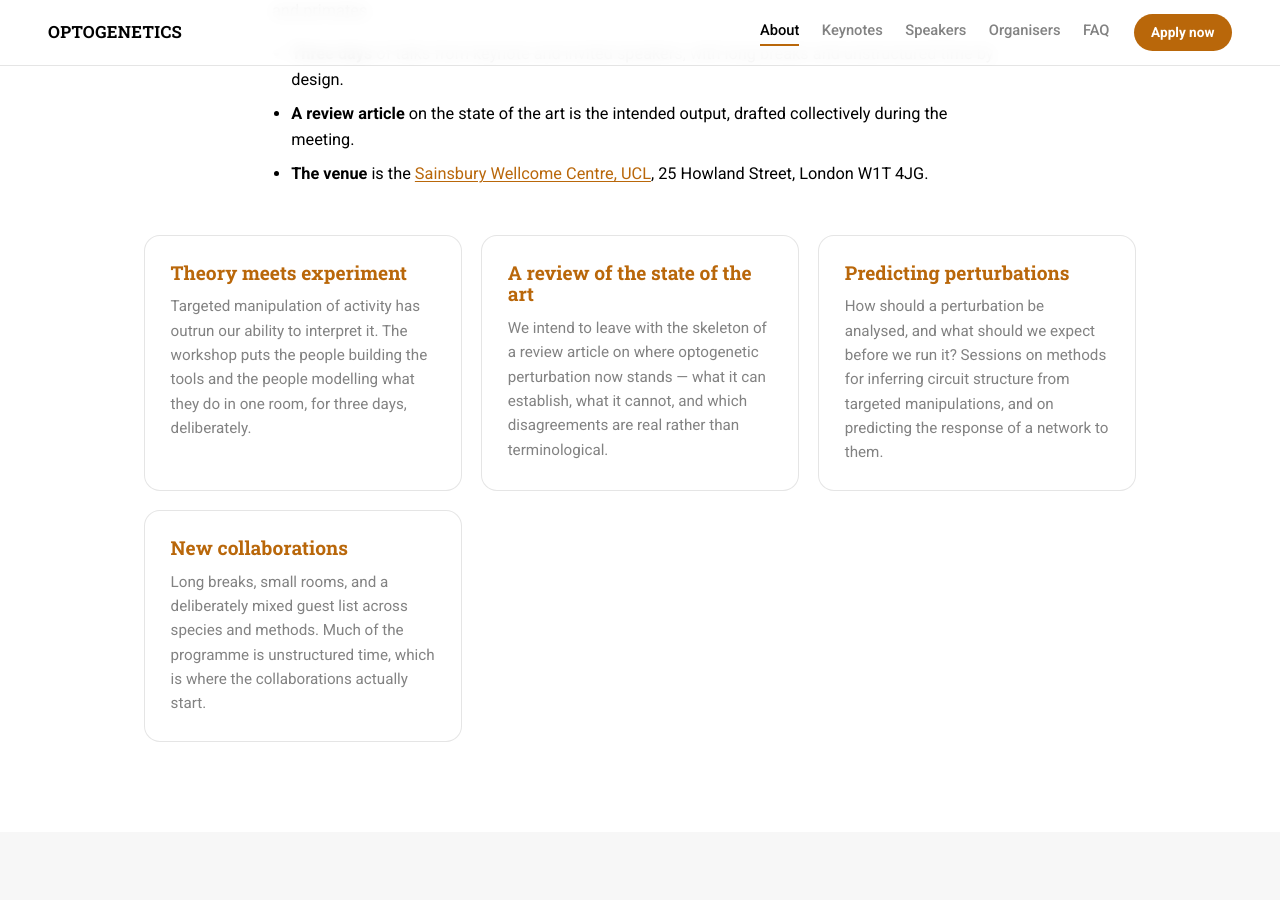
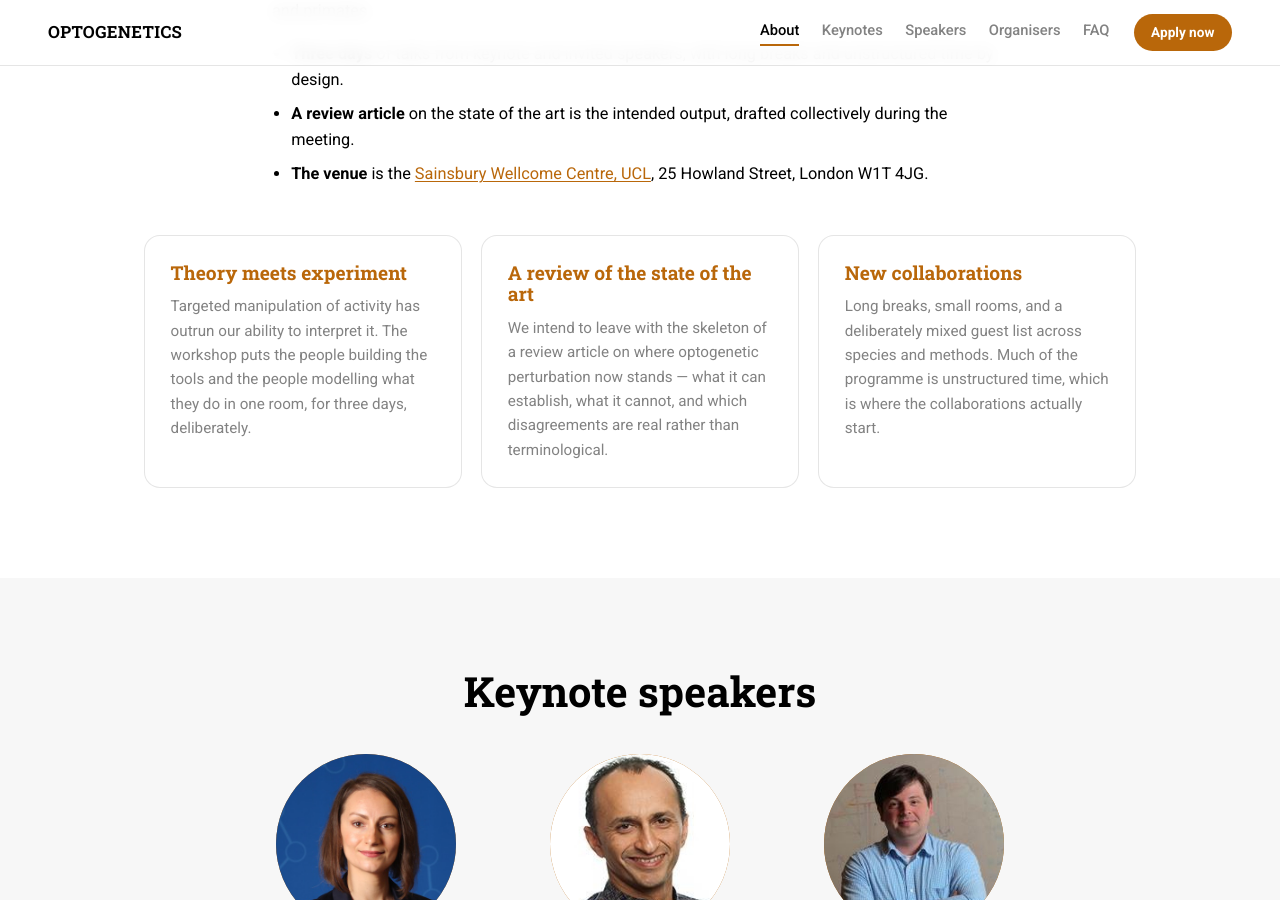
Before and after one commit to PalmigianoLab/SWC_optogenetics_workshop_2027, a Jekyll site: the page built from index.html, in a window 1280 px wide and 900 px high, scrolled down 1581 px. Built offline with Jekyll 4.4.1, drawn with Linux system fonts in a browser that asks for light colours.

Commit message:
Drop the Predicting perturbations card, keeping three topics

```diff
--- a/_data/topics.yml
+++ b/_data/topics.yml
@@ -9,11 +9,6 @@
     We intend to leave with the skeleton of a review article on where
     optogenetic perturbation now stands — what it can establish, what it
     cannot, and which disagreements are real rather than terminological.
-- title: Predicting perturbations
-  body: >-
-    How should a perturbation be analysed, and what should we expect before we
-    run it? Sessions on methods for inferring circuit structure from targeted
-    manipulations, and on predicting the response of a network to them.
 - title: New collaborations
   body: >-
     Long breaks, small rooms, and a deliberately mixed guest list across
```
